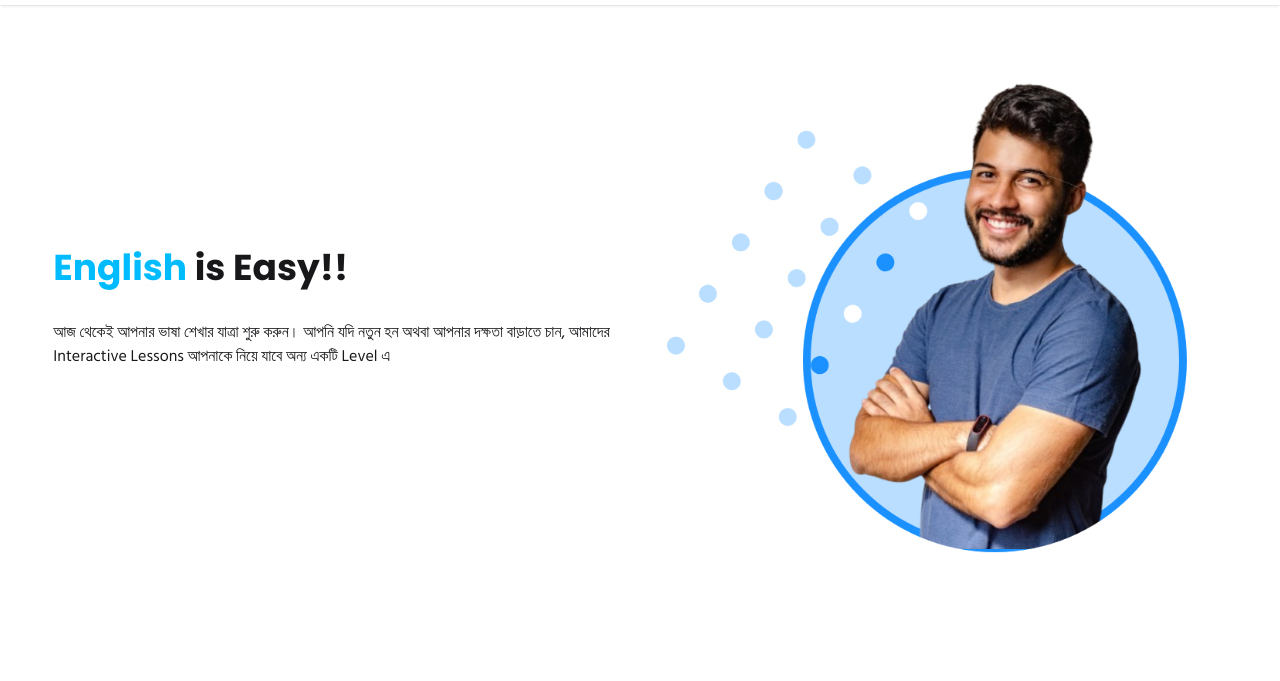
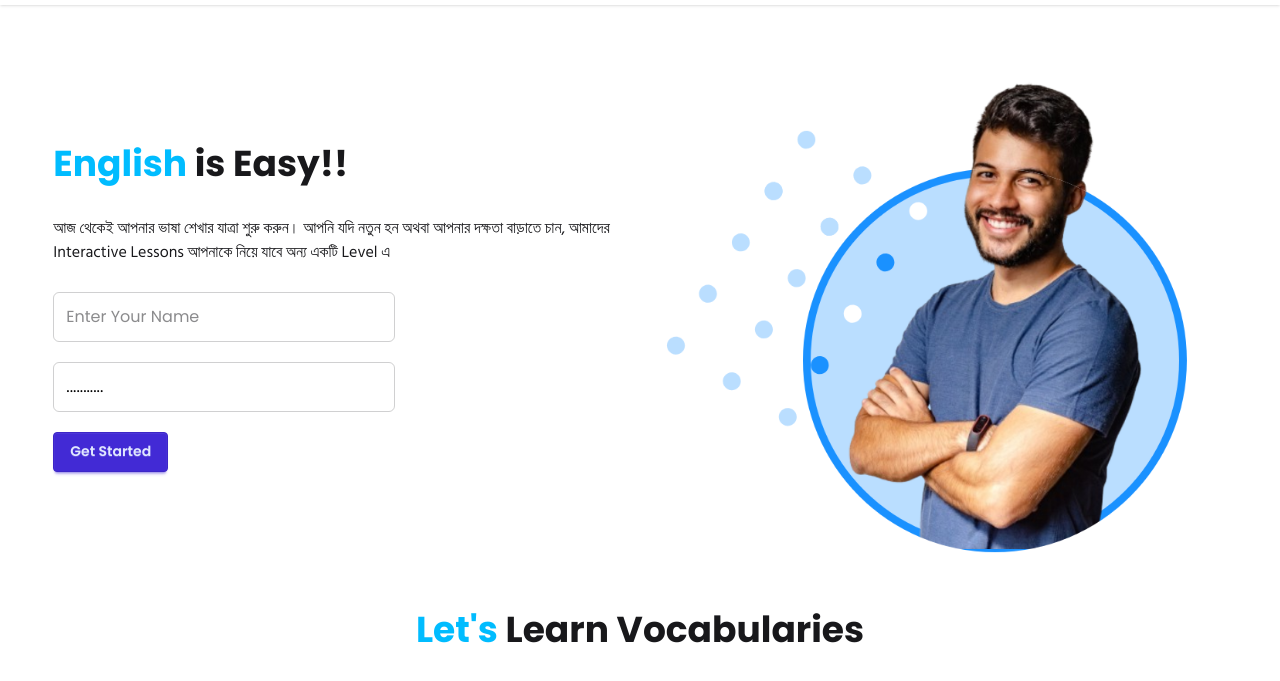
Before and after one commit to imjhrakib/english-janala, a plain HTML site: page index.html in a window 1280 px wide. Shown: the part 67-748 px from the top of the page. Drawn offline with nearby package versions, Linux system fonts and the light colour scheme.

Commit message:
added hero section

```diff
--- a/index.html
+++ b/index.html
@@ -78,9 +78,22 @@
   <!-- hero section -->
   <section class="flex flex-col-reverse md:flex-row gap-10 justify-between items-center py-5 w-11/12 mx-auto">
     <div class="content flex-1 text-center md:text-left">
-      <h2 class="text-4xl font-bold mb-8"><span class="text-sky-400">English</span> is Easy!!</h2>
-      <p class="font-bangla">আজ থেকেই আপনার ভাষা শেখার যাত্রা শুরু করুন। আপনি যদি নতুন হন অথবা আপনার দক্ষতা বাড়াতে চান,
-        আমাদের Interactive Lessons আপনাকে নিয়ে যাবে অন্য একটি Level এ</p>
+      <div>
+        <h2 class="text-4xl font-bold mb-8"><span class="text-sky-400">English</span> is Easy!!</h2>
+        <p class="font-bangla">আজ থেকেই আপনার ভাষা শেখার যাত্রা শুরু করুন। আপনি যদি নতুন হন অথবা আপনার দক্ষতা বাড়াতে
+          চান,
+          আমাদের Interactive Lessons আপনাকে নিয়ে যাবে অন্য একটি Level এ</p>
+      </div>
+      <div>
+        <form action="">
+          <input type="text" name="" id="" placeholder="Enter Your Name"
+            class="placeholder-[#18181B80] border-[#18181B33] mt-7 p-3 rounded-md">
+          <input type="text" name="" id="" placeholder="..........."
+            class="placeholder-black border-[#18181B33] mt-5 p-3 rounded-md">
+          <br>
+          <button class="btn btn-primary mt-5">Get Started</button>
+        </form>
+      </div>
     </div>
 
     <div class="image flex-1">
@@ -88,6 +101,14 @@
     </div>
   </section>
 
+  <!-- lesson selection section -->
+  <section>
+    <h2 class="text-4xl font-bold mb-8 text-center"><span class="text-sky-400">Let's </span>Learn Vocabularies</h2>
+    <div id="level-container">
+
+    </div>
+  </section>
+
 </body>
 
 </html>
```
